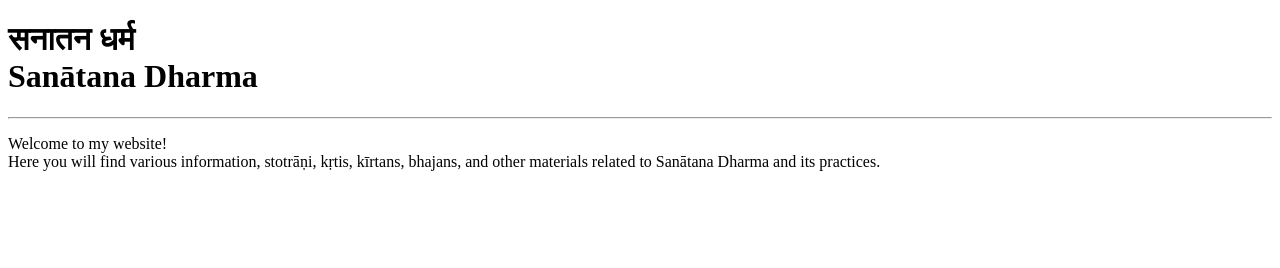
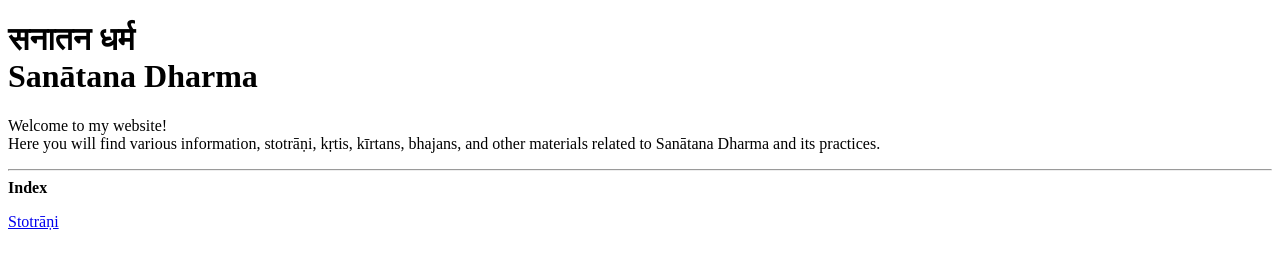
Before and after one commit to certifiedbliss/aimhrimklim, a plain HTML site: page index.html in a window 1280 px wide. Drawn offline with Linux system fonts and the light colour scheme.

Commit message:
Update index.html

```diff
--- a/index.html
+++ b/index.html
@@ -5,10 +5,14 @@
             सनातन धर्म<br>
             Sanātana Dharma
         </h1>
-        <hr>
         <p>
             Welcome to my website!<br>
             Here you will find various information, stotrāṇi, kṛtis, kīrtans, bhajans, and other materials related to Sanātana Dharma and its practices.
         </p>
+        <hr>
+        <b>Index</b>
+        <p>
+            <a href="/stotrani/stotrani.html">Stotrāṇi</a>
+        </p>
     </body>
 </html>
```
